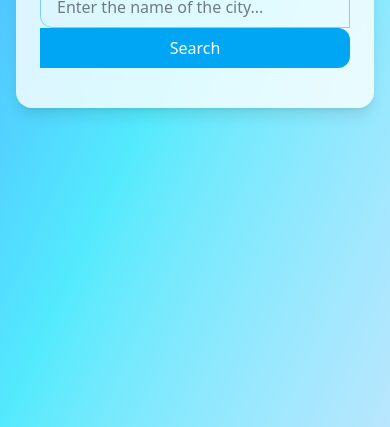
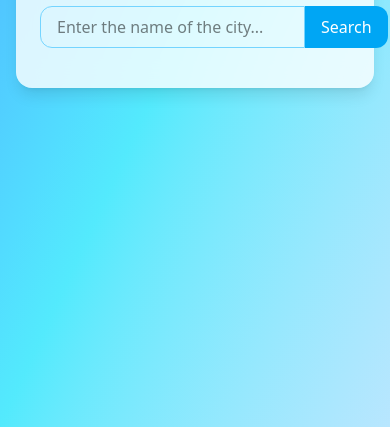
Before and after one commit to zahra-vakili-dev/weather-app-vanilla-js, a website: page index.html in a window 390 px wide. Shown: the part 417-844 px from the top of the page. Drawn offline with nearby package versions, Linux system fonts and the light colour scheme; files that its build step writes are made by us from their sources.

Commit message:
Add files via upload

```diff
--- a/index.html
+++ b/index.html
@@ -15,7 +15,7 @@
     </header>
 
     <!-- Search Input -->
-    <section class="flex flex-col sm:flex-row mb-4">
+    <section class="flex mb-4">
       <label for="cityInput" class="sr-only">City name</label>
       <input id="cityInput" type="text" placeholder="Enter the name of the city..."
              class="grow px-4 py-2 border border-sky-300 rounded-l-xl focus:outline-none focus:ring-2 focus:ring-inset focus:ring-sky-400 focus:border-sky-400">
```
